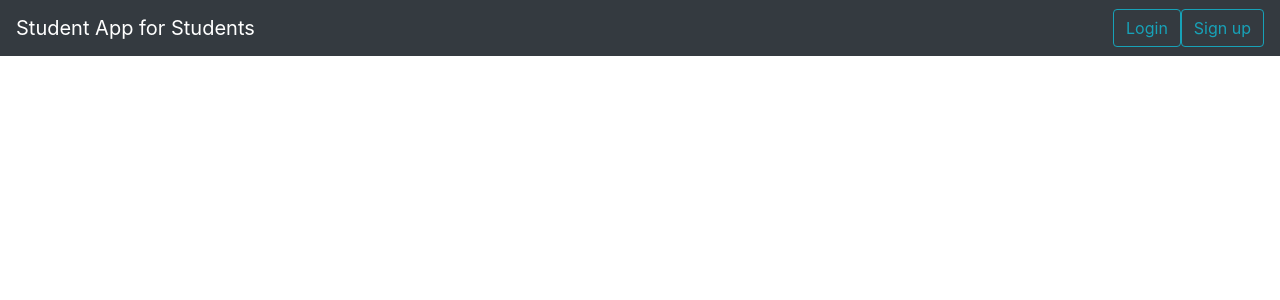
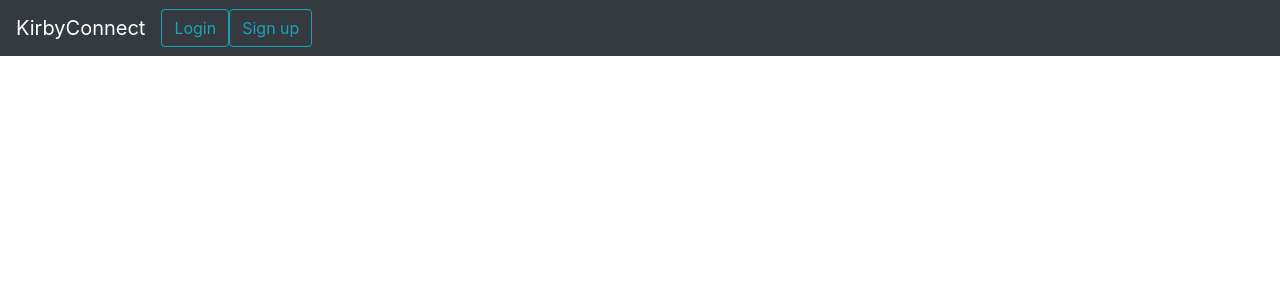
Before and after one commit to ishdpk/student-app, a Flask app: page / in a window 1280 px wide. Shown: the top 300 px of the page. Run offline with Flask 2, Linux system fonts and the light colour scheme; parts of the project's set-up code (start-up, migrations or seed data) failed here and were passed over; some libraries are stand-ins or nearby versions.

Commit message:
Navigation fix

```diff
--- a/templates/index.html
+++ b/templates/index.html
@@ -14,13 +14,20 @@
 
 </head>
 <body >
-      <nav class="navbar navbar-dark bg-dark">
-        <a class="navbar-brand" href="{{ url_for('main.index') }}">Student App for Students</h1>
-        <div class="container"></div>
+  <nav class="navbar navbar-dark bg-dark navbar navbar-expand-lg">
+    <a class="navbar-brand" href="#">KirbyConnect</a>
+    <button class="navbar-toggler" type="button" data-toggle="collapse" data-target="#navbarSupportedContent" aria-controls="navbarSupportedContent" aria-expanded="false" aria-label="Toggle navigation">
+      <span class="navbar-toggler-icon"></span>
+    </button>
+  <div class="collapse navbar-collapse" id="navbarSupportedContent">
+    {% if current_user.is_authenticated %}
+    <ul class="navbar-nav mr-auto">
+      <li class="nav-item active">
+        <a class="nav-link" href="{{ url_for('main.profile') }}">Home</a>
+      </li>
+    </ul>
+    {% endif %}
     <div class="nav justify-content-end">
-          {% if current_user.is_authenticated %}
-            <a class="btn btn-outline-info my-2 my-sm-0 mr-2" href="{{ url_for('main.profile') }}">Home</a>
-          {% endif %}
       {% if not current_user.is_authenticated %}
       <li class="nav-item">
         <a class="btn btn-outline-info my-2 my-sm-0" href="{{ url_for('auth.login') }}" >Login</a>
@@ -37,6 +44,7 @@
         <a class="btn btn-outline-info my-2 my-sm-0" href="{{ url_for('auth.logout') }}">Logout</a></div>
       {% endif %}
     </div>
+  </div>
 </nav>
 
 
```
Lines whose indentation alone changed are shown as unchanged.
